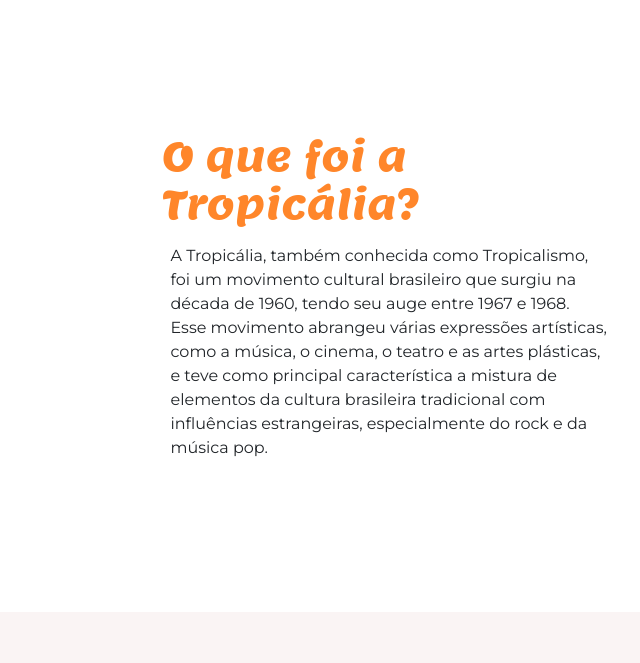
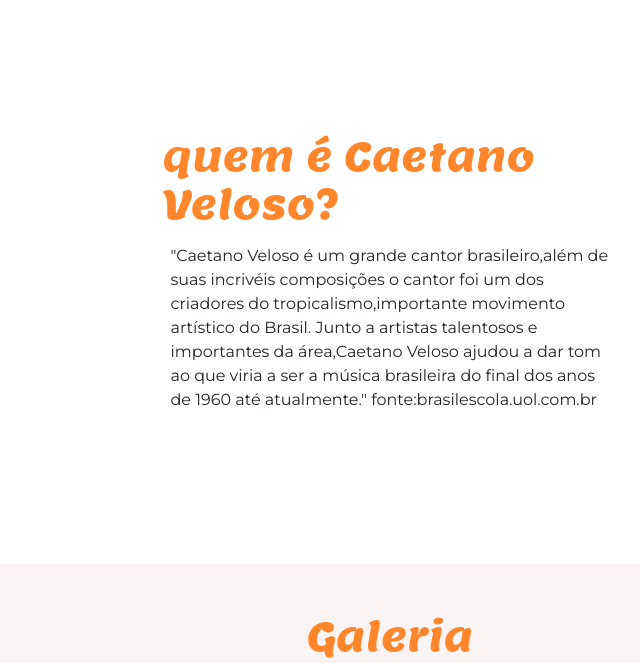
Before and after one commit to Maria-VIEIRA/site-com-acessibilidade-, a plain HTML site: page index.html in a window 1280 px wide. Shown: the part 914-1577 px from the top of the page, without its empty margins (250-890 px from the left). Drawn offline with nearby package versions, Linux system fonts and the light colour scheme; a script that the page names is missing.

Commit message:
Add files via upload

```diff
--- a/index.html
+++ b/index.html
@@ -45,12 +45,10 @@
         <section id="tropicalia" class="my-5 pt-6 secao-tropicalia">
             <div class="container d-flex align-items-center ">
                   <div class="col-5">
-                    <h2>O que foi a Tropicália?</h2>
-                    <p class="p-2">A Tropicália, também conhecida como Tropicalismo, foi um movimento cultural
-                        brasileiro que surgiu na década de 1960, tendo seu auge entre 1967 e 1968. Esse movimento
-                        abrangeu várias expressões artísticas, como a música, o cinema, o teatro e as artes plásticas, e
-                        teve como principal característica a mistura de elementos da cultura brasileira tradicional com
-                        influências estrangeiras, especialmente do rock e da música pop.</p>
+                    <h2>quem é Caetano Veloso?</h2>
+                    <p class="p-2"> "Caetano Veloso é um grande cantor brasileiro,além de suas incrivéis composições o cantor foi um dos criadores do tropicalismo,importante movimento artístico do Brasil.
+                         Junto a artistas talentosos e importantes da área,Caetano Veloso ajudou a dar tom ao que viria a ser a música brasileira do final dos anos de 1960 até atualmente."
+                     fonte:brasilescola.uol.com.br</p>
                 </div>
             </div>
         </section>
```
